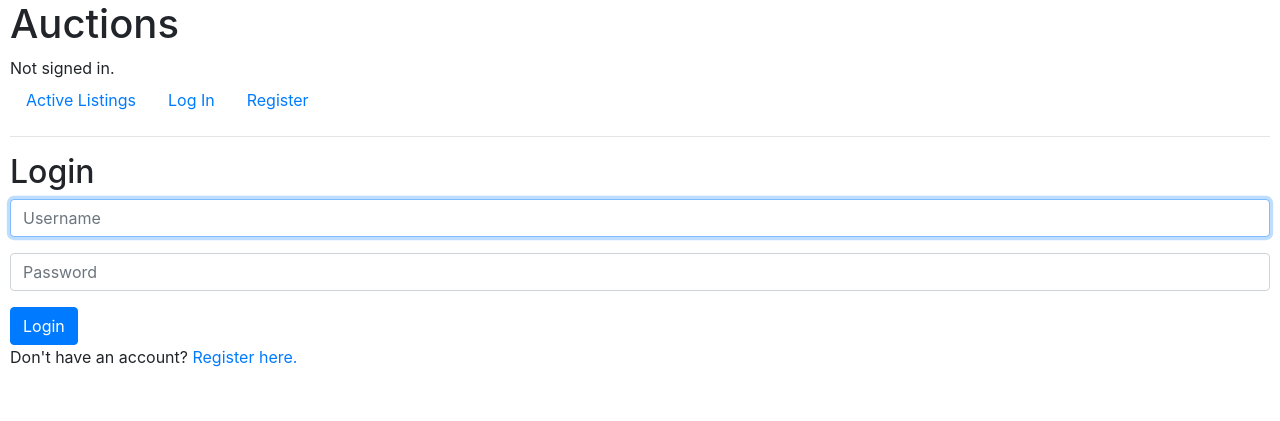
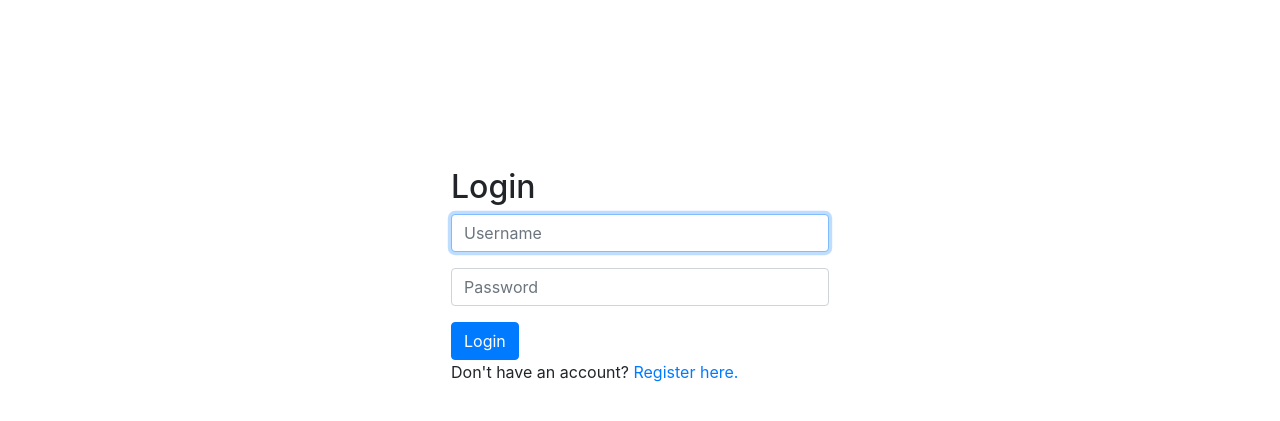
Before and after one commit to oruchkin/commerce, a Django app: page /login in a window 1280 px wide. Shown: the part 66-487 px from the top of the page. Run offline with Django 3.2, Linux system fonts and the light colour scheme; some libraries are stand-ins or nearby versions.

Commit message:
register page and login

```diff
--- a/auctions/static/auctions/style.css
+++ b/auctions/static/auctions/style.css
@@ -2,3 +2,16 @@ body {
     padding: 10px;
 
 }
+
+
+.loginpage {
+    margin: auto;
+    display: block;
+    width: 30%;
+}
+
+.registerpage {
+    margin: auto;
+    display: block;
+    width: 30%;
+}
--- a/auctions/templates/auctions/layout.html
+++ b/auctions/templates/auctions/layout.html
@@ -64,7 +64,7 @@
                     </li>
                     {% else %}
                     <li class="nav-item">
-                        <a class="nav-link disabled" href="#" tabindex="-1" aria-disabled="true">Welcome {{ user.username.capitalize }}</a>
+                        <a class="nav-link disabled" href="#" tabindex="-1" aria-disabled="true">Welcome, {{ user.username.capitalize }}</a>
                     </li>
                     <li class="nav-item">
                         <a class="nav-link" href="{% url 'logout' %}">Logout</a>
@@ -76,34 +76,14 @@
         </nav>
     </div>
 
-    <h1>Auctions</h1>
-    <div>
-        {% if user.is_authenticated %}
-        Signed in as <strong>{{ user.username }}</strong>.
-        {% else %}
-        Not signed in.
-        {% endif %}
-    </div>
-    <ul class="nav">
-        <li class="nav-item">
-            <a class="nav-link" href="{% url 'index' %}">Active Listings</a>
-        </li>
-        {% if user.is_authenticated %}
-        <li class="nav-item">
-            <a class="nav-link" href="{% url 'logout' %}">Log Out</a>
-        </li>
-        {% else %}
-        <li class="nav-item">
-            <a class="nav-link" href="{% url 'login' %}">Log In</a>
-        </li>
-        <li class="nav-item">
-            <a class="nav-link" href="{% url 'register' %}">Register</a>
-        </li>
-        {% endif %}
-    </ul>
-    <hr>
+
+
+
+
     {% block body %}
     {% endblock %}
+
+
 
     <script src="https://code.jquery.com/jquery-3.4.1.slim.min.js"
         integrity="sha384-J6qa4849blE2+poT4WnyKhv5vZF5SrPo0iEjwBvKU7imGFAV0wwj1yYfoRSJoZ+n" crossorigin="anonymous">
--- a/auctions/templates/auctions/login.html
+++ b/auctions/templates/auctions/login.html
@@ -1,14 +1,18 @@
+
 {% extends "auctions/layout.html" %}
 
 {% block body %}
 
-    <h2>Login</h2>
+
 
     {% if message %}
         <div>{{ message }}</div>
     {% endif %}
 
-    <form action="{% url 'login' %}" method="post">
+    <div class="loginpage">
+        <br><br><br><br><br><br><br>
+        <h2>Login</h2>
+        <form  action="{% url 'login' %}" method="post">
             {% csrf_token %}
             <div class="form-group">
                 <input autofocus class="form-control" type="text" name="username" placeholder="Username">
@@ -18,7 +22,8 @@
             </div>
             <input class="btn btn-primary" type="submit" value="Login">
         </form>
+        Don't have an account? <a href="{% url 'register' %}">Register here.</a>
+    </div>
 
-    Don't have an account? <a href="{% url 'register' %}">Register here.</a>
 
 {% endblock %}
```
Also changed, not shown: auctions/templates/auctions/register.html (+6 -3 lines), db.sqlite3. Lines whose indentation alone changed are shown as unchanged.
